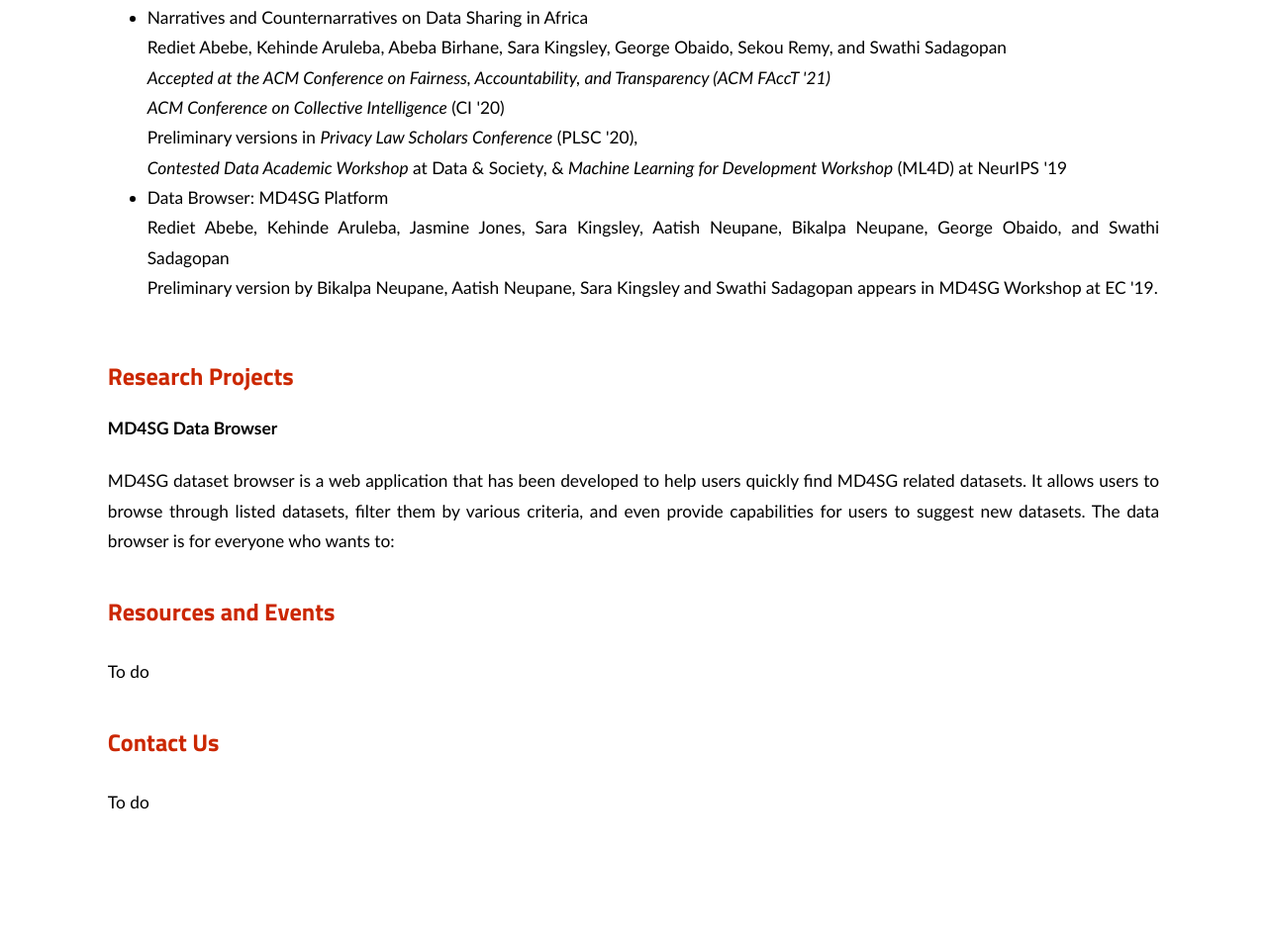
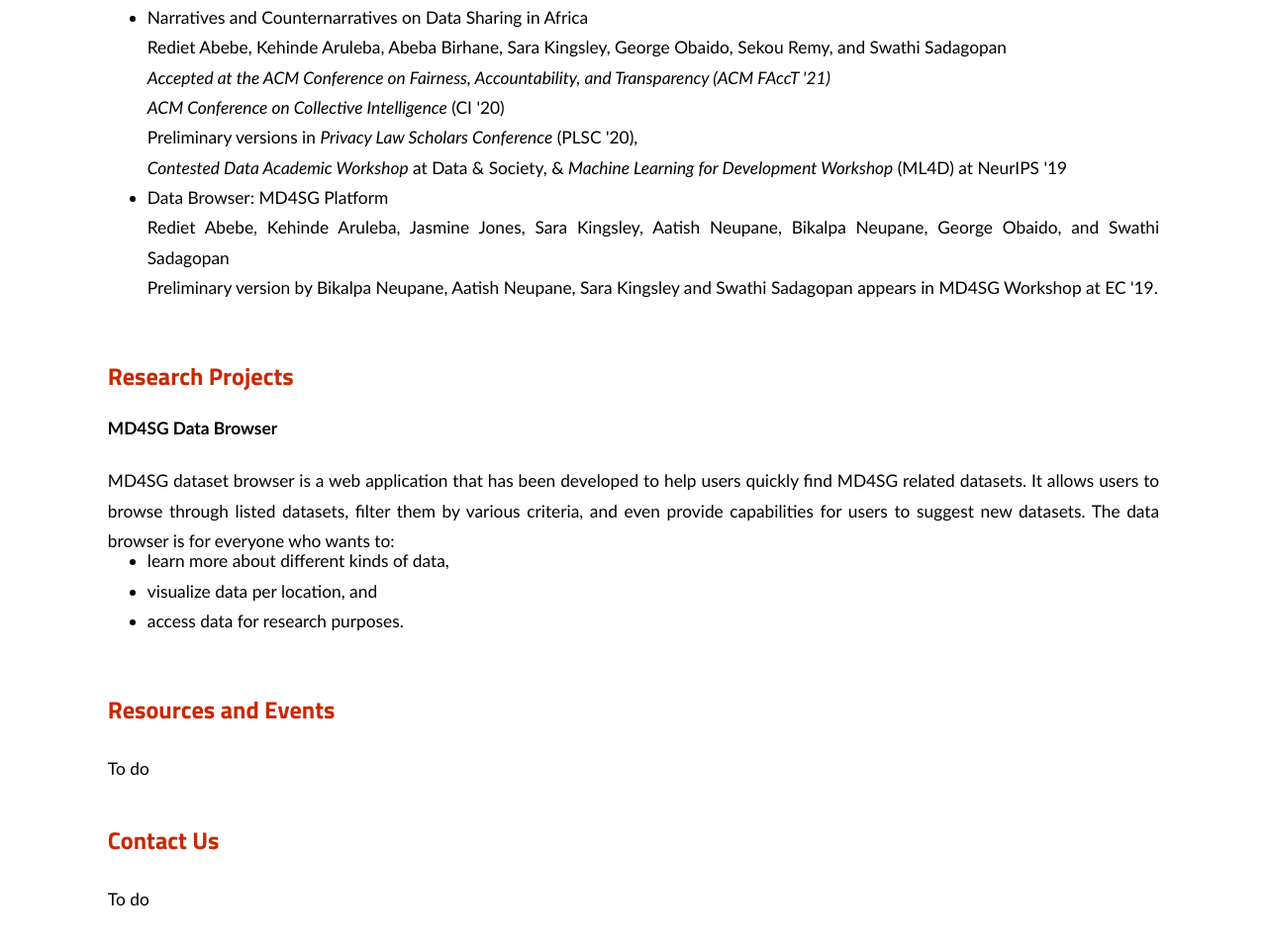
Before and after one commit to MD4SG/website, a plain HTML site: page workinggroups/datastories.html in a window 1280 px wide. Shown: the part 735-1690 px from the top of the page at 99% size. Drawn offline with Linux system fonts and the light colour scheme.

Commit message:
Update datastories.html

```diff
--- a/workinggroups/datastories.html
+++ b/workinggroups/datastories.html
@@ -50,7 +50,13 @@
 <h3>Research Projects</h3>
 	<h4>MD4SG Data Browser</h4>
 <p> MD4SG dataset browser is a web application that has been developed to help users quickly find MD4SG related datasets. It allows users to browse through listed datasets, filter them by various criteria, and even provide capabilities for users to suggest new datasets. The data browser is for everyone who wants to:
-</p>
+<ul>
+	<li>learn more about different kinds of data,</li>
+<li> visualize data per location, and</li>
+<li> access data for research purposes.
+</li>
+</ul>
+	</p>
 
 <p></p><br>
 <h3>Resources and Events</h3>
```
